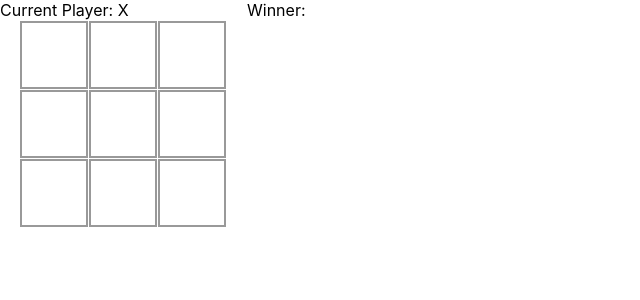
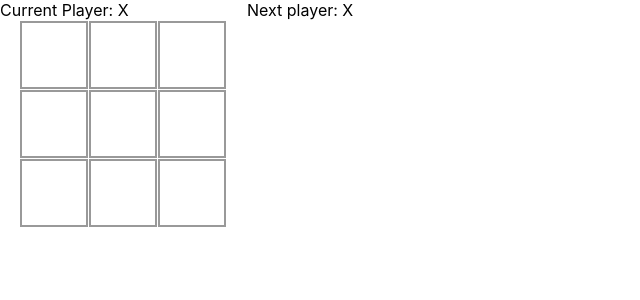
Before and after one commit to akhalid88/toe-tac-tic, a React (Create React App) app in the folder client/: page / in a window 1280 px wide. Shown: the top 300 px of the page, without its empty margins (0-640 px from the left). Built offline with nearby package versions, Linux system fonts and the light colour scheme.

Commit message:
add winner and draw messages; streamline next player notification

```diff
--- a/client/src/App.js
+++ b/client/src/App.js
@@ -22,7 +22,6 @@ function App() {
           const nextSquares = squares.slice();
           nextSquares[i] = isXNext ? "X" : "O";
           setSquares(nextSquares);
-          // calcWinner(squares);
           setIsXNext(!isXNext);
         }}
       >
@@ -31,7 +30,7 @@ function App() {
   }
 
   const calcWinner = () => {
-    console.log("I AM HERE");
+    // console.log("I AM HERE");
     const winningLines = [
       [0, 1, 2],
       [3, 4, 5],
@@ -45,7 +44,7 @@ function App() {
 
     for (let i = 0; i < winningLines.length; i++) {
       const [a, b, c] = winningLines[i];
-      console.log(squares[a], squares[b], squares[c])
+      // console.log(squares[a], squares[b], squares[c])
       if (squares[a] && squares[a] === squares[b] && squares[a] === squares[c]) {
         // if(squares[a] === squares[b] ===squares[c])
         setWinner(squares[a])
@@ -54,6 +53,26 @@ function App() {
     }
     return null;
   }
+
+  const isBoardFull = () => {
+    for (let i = 0; i < squares.length; i++) {
+      if (squares[i] == null) {
+        return false;
+      }
+    }
+    return true;
+  }
+
+  const getStatus = () => {
+    if (winner) {
+      return "Winner: " + winner;
+    } else if (isBoardFull()) {
+      return "Draw!";
+    } else {
+      return "Next player: " + (isXNext ? "X" : "O");
+    }
+  }
+
 
   return (
     <div className="container">
@@ -67,8 +86,7 @@ function App() {
           </div>
         </div>
         <div className="game-info">
-          <div>Winner: {winner}</div>
-          <ol></ol>
+          {getStatus()}
         </div>
       </div>
     </div>
--- a/client/src/components/board/board.jsx
+++ b/client/src/components/board/board.jsx
@@ -4,7 +4,6 @@ function Board(props) {
 
 	return (
 		<div>
-
 			<div className="board-row">
 				{props.renderSquares(0)}
 				{props.renderSquares(1)}
```
